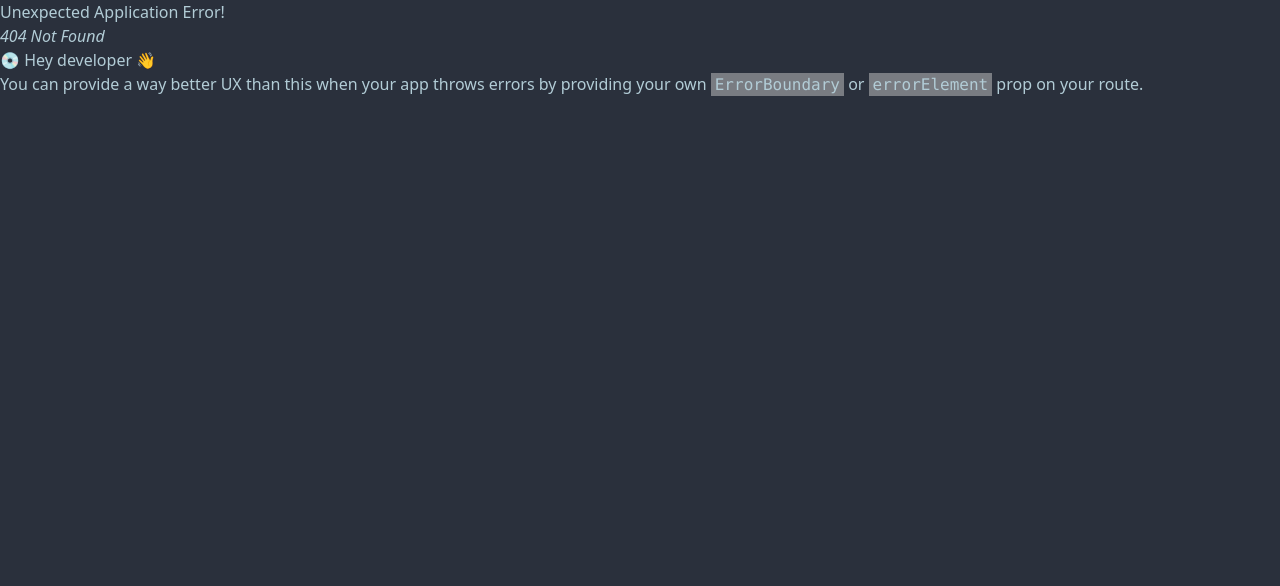
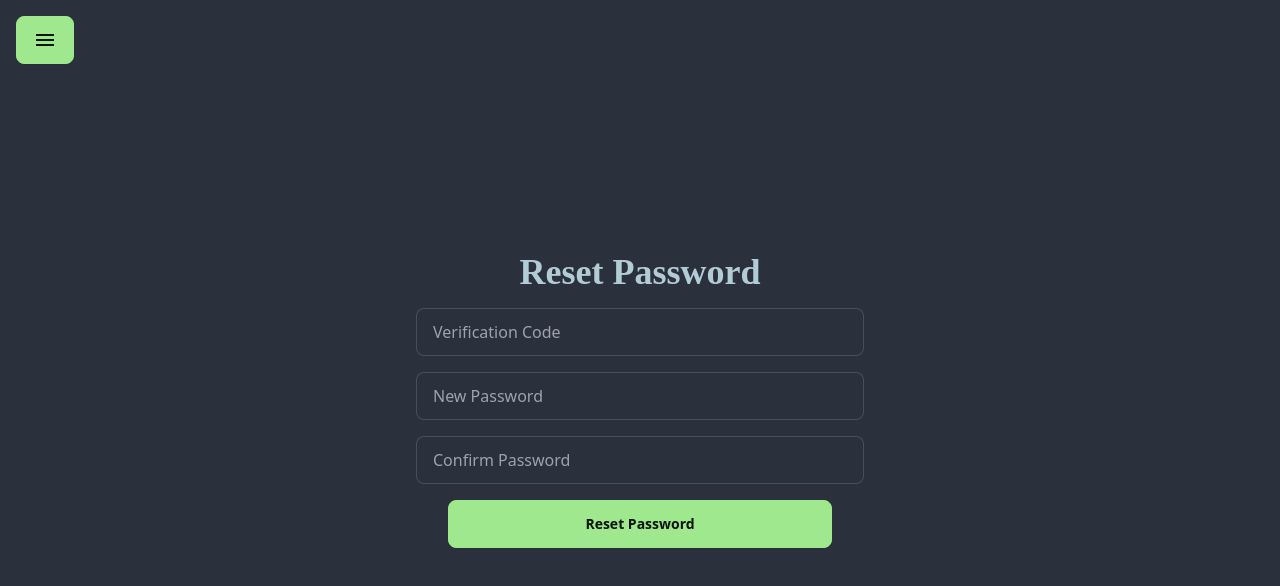
Before and after one commit to arimartell/CapstoneProject, a React (Vite) app in the folder frontend/: page /resetpassword in a window 1280 px wide. Before the commit this address had no page. Shown: the top 586 px of the page. Built offline with nearby package versions, Linux system fonts and the light colour scheme; sample sign-in values are in the browser's storage; a web font is replaced by a local one.

Commit message:
added forgot and reset password

```diff
--- a/frontend/src/main.jsx
+++ b/frontend/src/main.jsx
@@ -12,6 +12,7 @@ import Login from './routes/login';
 import Signup from './routes/signup';
 import Profile from './routes/profile';
 import ForgotPassword from './routes/forgotpassword';
+import ResetPassword from './routes/resetpassword';
 import Dashboard from './routes/dashboard';
 import Lookup from './routes/lookup';
 import Staple from './routes/staple';
@@ -46,6 +47,11 @@ export const routes = [
     path: '/forgotpassword',
     element: <ForgotPassword />,
     protected: false,
+  },
+  {
+    path: '/resetpassword',
+    element: <ResetPassword />,
+    protected: true,
   },
   {
     path: '/dashboard',
--- a/frontend/src/routes/forgotpassword.jsx
+++ b/frontend/src/routes/forgotpassword.jsx
@@ -1,35 +1,77 @@
-//* Created by: Ariana Martell
+import { useEffect } from 'react';
+import { notify } from '../toast';
+import { useNavigate } from 'react-router-dom';
 import SwipeAnimation from '../components/swipe';
-import { useEffect } from 'react';
 
 export default function ForgotPassword() {
+  const navigate = useNavigate();
+
   useEffect(() => {
     document.title = 'Forgot Password';
+
+    const subBtn = document.getElementById('resetPasswordButton');
+    const form = document.getElementById('forgotPasswordForm');
+
+    form.onsubmit = (e) => {
+      e.preventDefault();
+    };
+
+    async function forgotPassword() {
+      try {
+        const formData = new FormData(form);
+        const email = formData.get('email');
+
+        const response = await fetch('/api/forgot-password', {
+          method: 'POST',
+          headers: {
+            'Content-Type': 'application/json'
+          },
+          body: JSON.stringify({ email })
+        });
+
+        const data = await response.json();
+
+        if (!response.ok) {
+          notify(data.message, 'error');
+          return;
+        }
+
+        notify(data.message, 'success');
+        navigate('/resetpassword');
+      } catch (error) {
+        notify('Failed to send reset token!', 'error');
+      }
+    }
+
+    subBtn.onclick = async () => {
+      await forgotPassword();
+    };
   }, []);
+
   return (
     <>
       <SwipeAnimation />
-      <div className=" size-full min-h-screen flex justify-center items-center flex-col">
+      <div className="size-full min-h-screen flex justify-center items-center">
         <form
-          action="/forgotpassword"
+          id="forgotPasswordForm"
           className="flex w-full flex-col justify-center items-center h-full space-y-4 max-w-md"
         >
-          <h3 className="text-4xl font-bold shingo">Enter Email</h3>
+          <h3 className="text-4xl font-bold shingo">Forgot Password</h3>
 
-          {/* Email Input */}
           <label className="form-control gap-2 w-full">
             <input
               className="input input-bordered w-full"
               type="email"
               name="email"
               placeholder="Email"
-              required
             />
           </label>
 
-          <button className="btn btn-primary w-full max-w-sm">
+          <button id="resetPasswordButton" className="btn btn-primary w-full max-w-sm">
             Reset Password
           </button>
+
+          <span className="italic text-info"></span>
         </form>
       </div>
     </>
--- a/frontend/src/routes/login.jsx
+++ b/frontend/src/routes/login.jsx
@@ -1,4 +1,4 @@
-//* Created by: Ariana Martell
+//* Created by: Ariana Martell + Tabshir Ahmed
 import { Link } from 'react-router-dom';
 import SwipeAnimation from '../components/swipe';
 import { useEffect } from 'react';
--- /dev/null
+++ b/frontend/src/routes/resetpassword.jsx
@@ -0,0 +1,95 @@
+import { useState } from 'react';
+import { notify } from '../toast';
+import { useNavigate } from 'react-router-dom';
+import SwipeAnimation from '../components/swipe';
+
+export default function ResetPassword() {
+  const navigate = useNavigate();
+  const [formData, setFormData] = useState({
+    verification_code: '',
+    new_password: '',
+    confirm_password: ''
+  });
+
+  const handleChange = (e) => {
+    const { name, value } = e.target;
+    setFormData({ ...formData, [name]: value });
+  };
+
+  const handleSubmit = async (e) => {
+    e.preventDefault();
+
+    try {
+      const response = await fetch('/api/reset-password', {
+        method: 'POST',
+        headers: {
+          'Content-Type': 'application/json'
+        },
+        body: JSON.stringify(formData)
+      });
+
+      if (!response.ok) {
+        const { message } = await response.json();
+        notify(message, 'error');
+        return;
+      }
+
+      notify('Password reset successful!', 'success');
+      navigate('/login');
+    } catch (error) {
+      notify('Failed to reset password!', 'error');
+    }
+  };
+
+  return (
+    <>
+      <SwipeAnimation />
+      <div className="size-full min-h-screen flex justify-center items-center">
+        <form
+          onSubmit={handleSubmit}
+          className="flex w-full flex-col justify-center items-center h-full space-y-4 max-w-md"
+        >
+          <h3 className="text-4xl font-bold shingo">Reset Password</h3>
+
+          <label className="form-control gap-2 w-full">
+            <input
+              className="input input-bordered w-full"
+              type="text"
+              name="verification_code"
+              placeholder="Verification Code"
+              value={formData.verification_code}
+              onChange={handleChange}
+              required
+            />
+          </label>
+
+          <label className="form-control gap-2 w-full">
+            <input
+              className="input input-bordered w-full"
+              type="password"
+              name="new_password"
+              placeholder="New Password"
+              value={formData.new_password}
+              onChange={handleChange}
+              required
+            />
+          </label>
+
+          <label className="form-control gap-2 w-full">
+            <input
+              className="input input-bordered w-full"
+              type="password"
+              name="confirm_password"
+              placeholder="Confirm Password"
+              value={formData.confirm_password}
+              onChange={handleChange}
+              required
+            />
+          </label>
+
+          <button type="submit" className="btn btn-primary w-full max-w-sm">Reset Password</button>
+        </form>
+      </div>
+    </>
+  );
+}
```
Also changed, not shown: 2 other files (tests, documents, lock files or other folders).
